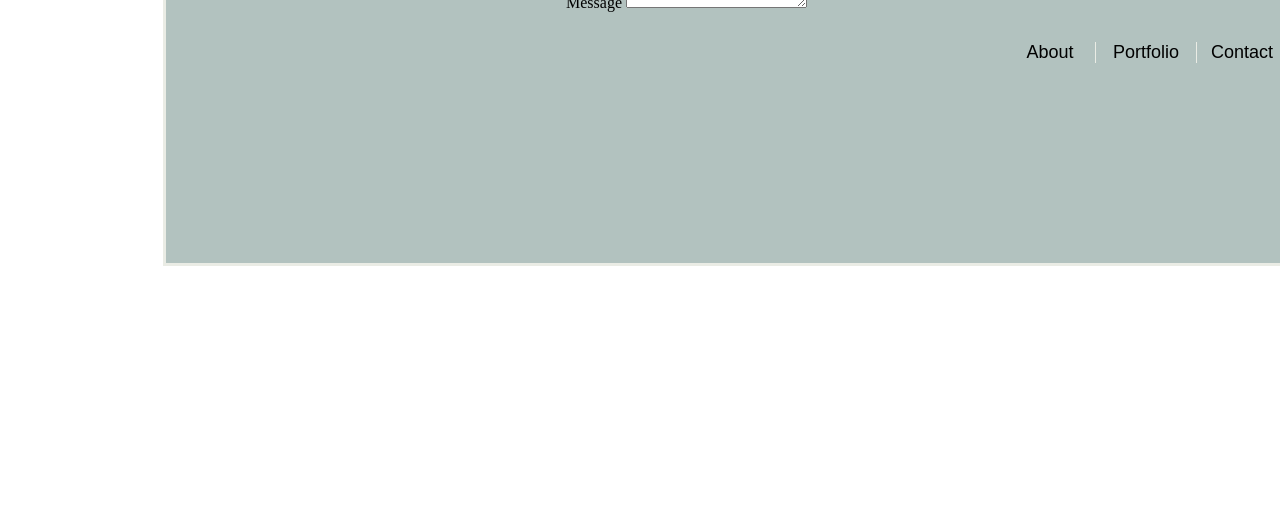
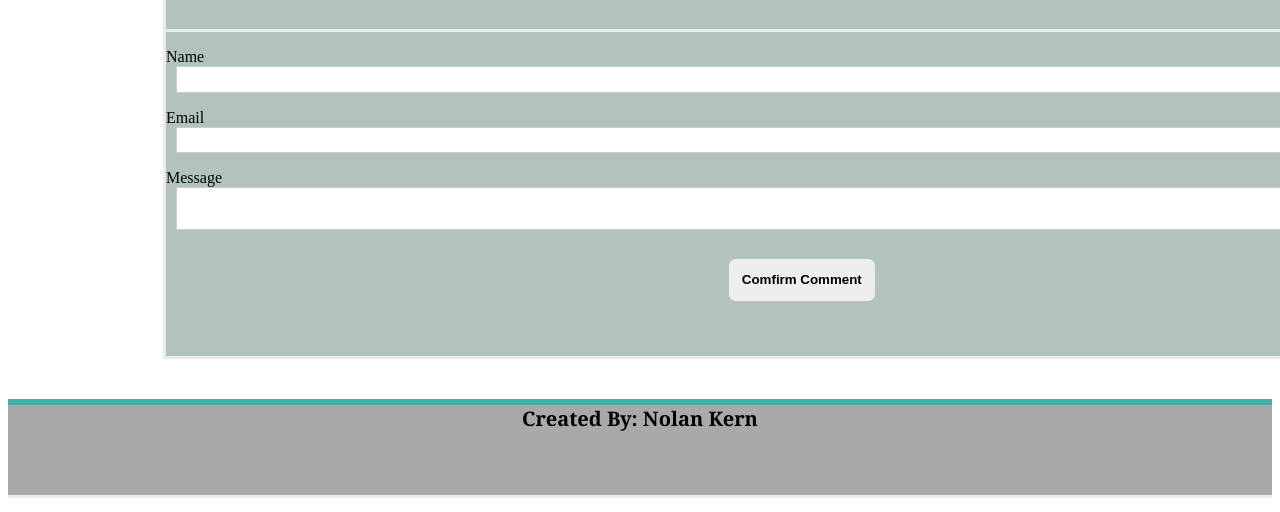
Before and after one commit to NolanKern/Basic-Portfolio, a plain HTML site: page contact.html in a window 1280 px wide. Shown: the part 288-800 px from the top of the page. Drawn offline with Linux system fonts and the light colour scheme; some icons are missing.

Commit message:
finished contact

```diff
--- a/assets/css/style.css
+++ b/assets/css/style.css
@@ -136,3 +136,33 @@ footer {
 	font-weight: bold;
 	font-family: 'Georgia', Times, Times New Roman, serif;
 }
+
+.container2{
+    position: relative;
+    top: 0px;
+    left: 0px;
+    width: 100%;
+    height: 100%;
+    border: 3px solid #eaece5;
+    background-color: #b2c2bf;
+}
+
+.myForm input[type="text"], .myForm input[type="email"], .myForm input[type="message"], .myForm textarea {
+    display: block;
+    width: 95%;
+    border: 1px solid #ccc;
+    font-family: "Lucida Sans Unicode", "Lucida Grande", sans-serif;
+    font-size: 0.9em;
+    padding: 0.3em;
+    margin: 0px 10px;
+}
+
+.myForm button {
+    padding: 1em;
+    border-radius: 0.5em;
+    background: #eee;
+    border: none;
+    font-weight: bold;
+    margin-top: 1em;
+    margin-left: 45%;
+}
--- a/contact.html
+++ b/contact.html
@@ -6,7 +6,8 @@
         <link rel="stylesheet" type="text/css" href="assets/css/style.css">
         <link rel="stylesheet" href="https://d1azc1qln24ryf.cloudfront.net/114779/Socicon/style-cf.css?rd5re8">
 </head>
-    <div class="container">
+<body>
+
         <div class="header">
             <div id="name">
                 <em><h3>Nolan Kern</h3></em>
@@ -19,21 +20,40 @@
             <p id="contact">Contact</p>
         </div>
 
-        <form method="get" enctype="application/x-www-form-urlencoded" action="/html/codes/html_form_handler.cfm">
+        <div class="container">
+                <div class="containerheader">
+                <h2>Leave a Message!</h2>
+                </div>
+
+                <form class="myForm" method="get" enctype="application/x-www-form-urlencoded" action="/html/codes/html_form_handler.cfm">
 
                 <p>
-                    <label class="control-label" for="Name">Name</label>
-                    <input type="text" class="form-control" id="name">
+                <label>Name
+                <input type="text" name="customer_name" required>
+                </label>
                 </p>
 
                 <p>
-                    <label class="control-label" for="email">Email</label>
-                    <input type="text" class="form-control" id="email">
+                <label>Email
+                <input type="email" name="email_address">
+                </label>
                 </p>
 
                 <p>
-                    <label class="control-label" for="Message">Message</label>
-                    <textarea name="message" length="1000"></textarea>
+                <label>Message
+                <textarea name="comments" maxlength="500"></textarea>
+                </label>
                 </p>
+
+
+                <p><button>Comfirm Comment</button></p>
+
                 </form>
                 </div>
+
+        <footer>Created By: Nolan Kern</footer>
+
+
+    </body>
+
+    </div>
```
Also changed, not shown: portfolio.html (+15 -13 lines). Lines whose indentation alone changed are shown as unchanged.
